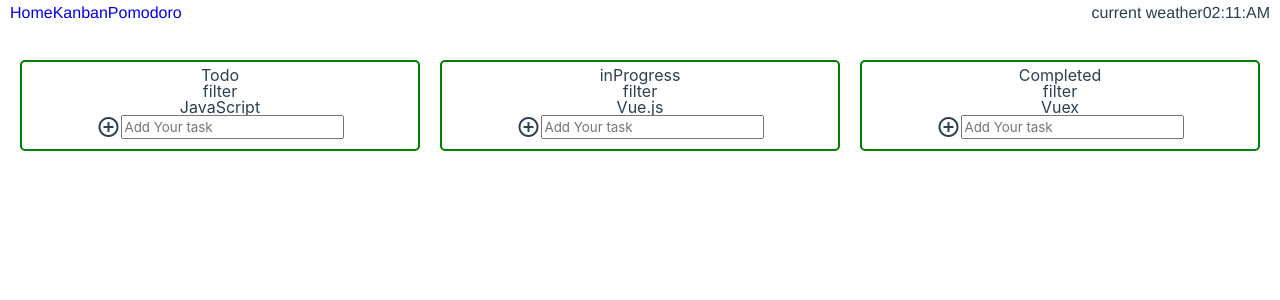
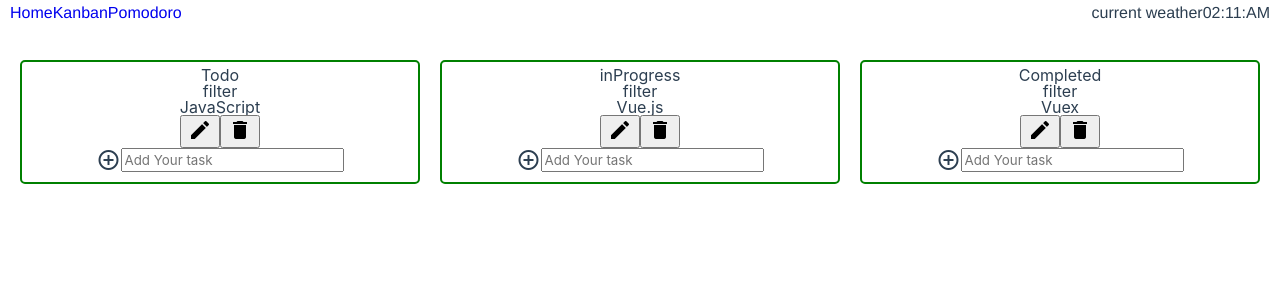
Before and after one commit to namhoonchoe/Vue-productivity, a Vue app: page /#/Kanban in a window 1280 px wide. Shown: the top 300 px of the page. Built offline with nearby package versions, Linux system fonts and the light colour scheme.

Commit message:
AddTask#4
fix index problem

```diff
--- a/src/components/KanbanBoard/addTask.vue
+++ b/src/components/KanbanBoard/addTask.vue
@@ -12,14 +12,13 @@ export default {
   data() {
     return {
       title: "",
-      status: this.state,
     };
   },
   methods: {
     addTask(event) {
       this.$store.dispatch("Tasks/addTask", {
         title: this.title,
-        status: this.status,
+        status: this.state,
       });
       event.currentTarget.reset();
     },
--- a/src/components/KanbanBoard/taskCard.vue
+++ b/src/components/KanbanBoard/taskCard.vue
@@ -1,14 +1,51 @@
 <template>
-    <p>{{this.show.title}}</p>
+  <div>
+    <p>{{this.title}}</p>
+    <button class="edit icon" @click="toggleEdit">
+      <i class="material-icons">edit</i>
+    </button>
+    <button class="delete icon" @click="removeTodo">
+      <i class="material-icons">delete</i>
+    </button>
+  </div>
 </template>
 
 <script>
+import { mapState, mapActions } from "vuex";
+export default {
+  props: {
+    show: {
+      type: Object,
+    },
+  },
 
-export default {
-    props:['show','index'],
-}
+  data() {
+    return {
+      isEdit: false,
+      title: this.show.title,
+      id: this.show.id,
+    };
+  },
+  computed: {
+    ...mapState("Tasks", ["tasks"]),
+    getId() {
+      const tasks = this.tasks;
+      const [target] = tasks.filter((task) => task.id === this.id);
+      const search = tasks.findIndex((i) => i.id === target.id);
+      return search;
+    },
+  },
+  methods: {
+    ...mapActions("Tasks", ["removeTask", "editTask"]),
+    toggleEdit() {
+      this.isEdit = !this.isEdit;
+    },
+    removeTodo() {
+      this.removeTask(this.getId);
+    },
+  },
+};
 </script>
 
 <style>
-
 </style>
--- a/src/components/KanbanBoard/taskList.vue
+++ b/src/components/KanbanBoard/taskList.vue
@@ -1,50 +1,37 @@
 <template>
   <div class="board">
-        <p class="board-title" >
-           {{boardTitle}}
-        </p>
-        <boardFilter/>
-        <taskCard v-for ="( task, index ) in boardState" :key = "task.id" :index="index" :show = task />
-        <addTask :state = taskStatus />
+    <p class="board-title">{{boardTitle}}</p>
+    <boardFilter />
+    <taskCard v-for="task in boardState" :key="task.id" :show="task" />
+    <addTask :state="boardTitle" />
   </div>
 </template>
 
 <script>
-import boardFilter from './boardFilter.vue';
-import taskCard from './taskCard.vue';
-import addTask from './addTask.vue';
+import boardFilter from "./boardFilter.vue";
+import taskCard from "./taskCard.vue";
+import addTask from "./addTask.vue";
 
 export default {
   components: {
     boardFilter,
     taskCard,
-        addTask
+    addTask,
   },
 
-    props:['boardState','boardTitle'],
-
-    data() {
-        return {
-           taskStatus:this.boardTitle
-        }
-    }
-
-
-
-
+  props: ["boardState", "boardTitle"],
 };
-
 </script>
 
 <style scoped>
 .board {
-        display:block;
+  display: block;
   border: 2px green solid;
   border-radius: 5px;
-        padding:5px;
+  padding: 5px;
 }
 .add-task {
-        display:flex;
+  display: flex;
   justify-content: center;
   padding-bottom: 5px;
 }
--- a/src/store/Tasks.js
+++ b/src/store/Tasks.js
@@ -1,50 +1,59 @@
-import Vue from 'vue';
-import { Task, defaultTask } from './defaultTask.js';
-
+import Vue from "vue";
+import { Task, defaultTask } from "./defaultTask.js";
 
 const state = {
-    tasks:defaultTask
-}
-
+  tasks: defaultTask,
+};
 
 const getters = {
   Todo(state) {
-        return state.tasks.filter(task => task.status === "Todo")
+    return state.tasks.filter((task) => task.status === "Todo");
   },
 
-    inProgress(state){
-        return state.tasks.filter(task => task.status === "inProgress")
+  inProgress(state) {
+    return state.tasks.filter((task) => task.status === "inProgress");
   },
 
-    Completed(state){
-        return  state.tasks.filter(task => task.status === "Completed")
-    }
-
-}
+  Completed(state) {
+    return state.tasks.filter((task) => task.status === "Completed");
+  },
+};
 const mutations = {
-    ADD_TASK(state, {title , status}) {
-      const task = new Task( { title, status } );
+  ADD_TASK(state, { title, status }) {
+    const task = new Task({ title, status });
     state.tasks.push(task);
   },
+  REMOVE_TASK(state, payload) {
+    Vue.delete(state.tasks, payload);
+  },
 
-    REMOVE_TASK(state, index) {
-        Vue.delete(state.todos, index);
-    }
-}
+  EDIT_TASK(state, payload) {
+    const { index, ...rest } = payload;
+    const task = {
+      ...state.tasks[index],
+      ...rest,
+    };
+    Vue.set(state.tasks, index, task);
+  },
+};
 
 const actions = {
-    addTask( { commit }, {title,status} ) {
-        commit( "ADD_TASK", {title, status} );
+  addTask({ commit }, { title, status }) {
+    commit("ADD_TASK", { title, status });
   },
 
-    removeTask( { commit }, index) {
-        commit( "REMOVE_TASK", index );
-    }
-}
+  removeTask({ commit }, payload) {
+    commit("REMOVE_TASK", payload);
+  },
+
+  editTask({ commit }, payload) {
+    commit("EDIT_TASK", payload);
+  },
+};
 export default {
-    namespaced:true,
+  namespaced: true,
   getters,
   mutations,
   actions,
-    state
-}
+  state,
+};
--- a/src/store/pomodoroTimer.js
+++ b/src/store/pomodoroTimer.js
@@ -1,21 +1,20 @@
-
 const state = {
-    status:'work',
+  status: "work",
   time: {
-        work:1500,
-        rest:300
+    work: 1500,
+    rest: 300,
   },
-    timer:null,
-    startTimer:false,
-   }
+  timer: null,
+  startTimer: false,
+};
 
 const getters = {
   displayTime(state) {
-        let min = Math.floor(state.time[state.status]/60);
+    let min = Math.floor(state.time[state.status] / 60);
     let sec = state.time[state.status] % 60;
-        return  `${min  < 10 ? 0:''}${min}:${sec < 10 ? 0:''}${sec}`;
-    }
-   }
+    return `${min < 10 ? 0 : ""}${min}:${sec < 10 ? 0 : ""}${sec}`;
+  },
+};
 
 const mutations = {
   updateStatus(state, payload) {
@@ -27,7 +26,7 @@ const mutations = {
   },
 
   setTimer(state) {
-        state.timer = setInterval( () => state.time[state.status]--,1000);
+    state.timer = setInterval(() => state.time[state.status]--, 1000);
   },
 
   stopTimer(state) {
@@ -39,11 +38,11 @@ const mutations = {
     state.time.work = 1500;
     state.time.rest = 300;
   },
-   }
+};
 
 export default {
-    namespaced:true,
+  namespaced: true,
   state,
   getters,
-    mutations
-}
+  mutations,
+};
```
Lines whose indentation alone changed are shown as unchanged.
